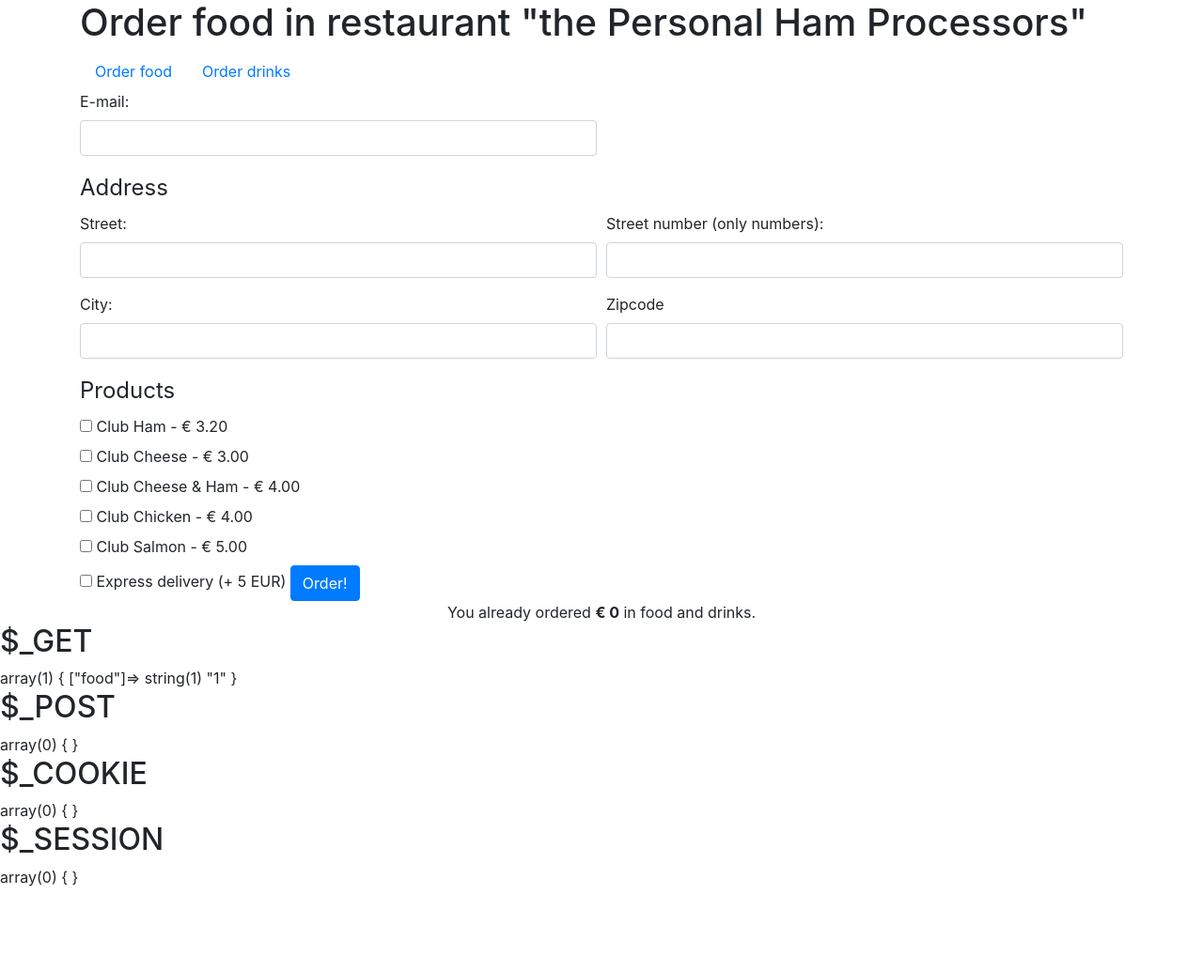
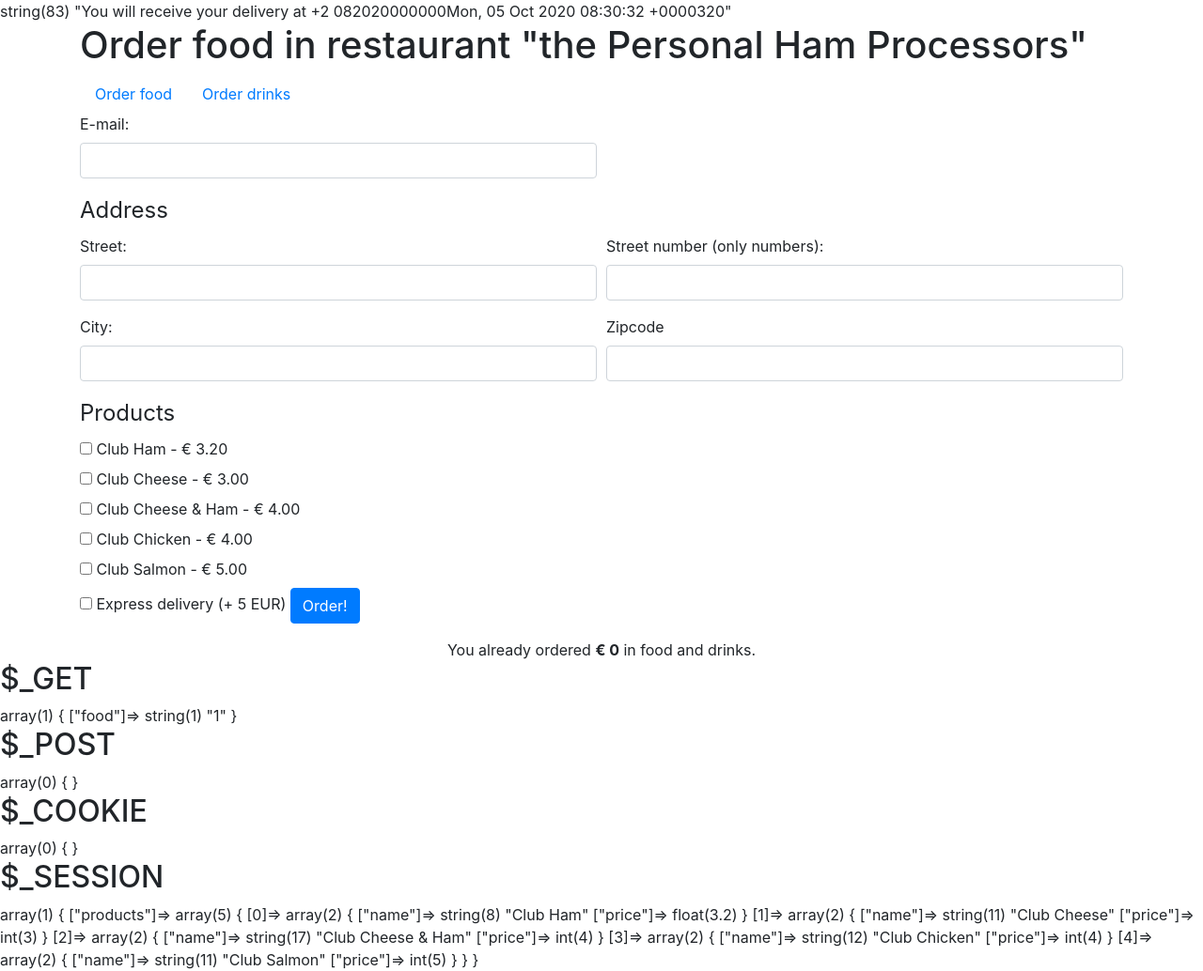
Before and after one commit to Tessakam/php-order-form, a PHP site: page /index.php?food=1 in a window 1280 px wide. Shown: the whole page at 94% size. Before the commit the page ends 944 px from the top, so only its background shows below. Run offline with PHP 8.4, Linux system fonts and the light colour scheme.

Commit message:
working on the delivery time

```diff
--- a/index.php
+++ b/index.php
@@ -70,9 +70,8 @@ if ($_SERVER["REQUEST_METHOD"] == "POST") {
         // validate number
         if (!is_numeric($streetNumber)) {
             $streetNumberErr = "Data entered is not a number";
-        }
-        else {
-        $_SESSION['streetnumber'] = $streetNumber;
+        } else {
+            $_SESSION['streetnumber'] = $streetNumber;
         }
     }
 
@@ -90,8 +89,7 @@ if ($_SERVER["REQUEST_METHOD"] == "POST") {
         // validate number (also possible with is_numeric
         if (!filter_var($zipcode, FILTER_VALIDATE_INT)) {
             $zipcodeErr = "Data entered is not a number";
-        }
-        else {
+        } else {
             $_SESSION['zipcode'] = $zipcode;
         }
     }
@@ -129,27 +127,37 @@ $drinks = [
 
 //make food default page by using session
 //isset = Check whether a variable is empty
-if (!isset($_SESSION['products'])){
+if (!isset($_SESSION['products'])) {
     $products = $food;
-    } else {
+} else {
     $products = $_SESSION['products'];
 }
-
 //switch between drinks and food
-if (isset($_GET['food'])){
+if (isset($_GET['food'])) {
     if ($_GET['food'] == 1) {
         $products = $food;
+        $_SESSION['products'] = $food;
     } else {
         $products = $drinks;
+        $_SESSION['products'] = $drinks;
     }
 }
 
 //Calculate the delivery time: normal delivery: 2H // express 45 min
-// new date/time object
-//$date = new DateTime('now');
-//var_dump($date);
 
+$delivery = "";
 $totalValue = 0;
+
+if (isset($_GET['express_delivery'])) { // express delivery checked?
+    $delivery = "You will receive your delivery at " . date("+45minutes") . $totalValue += 5;
+} else {
+    $delivery = "You will receive your delivery at " . date("+2 hours") . $totalValue;
+}
+var_dump($delivery);
+
+//add delivery time to popup
+
+
 // whatIsHappening();
 require 'form-view.php';
 //https://www.tutorialspoint.com/php/php_validation_example.htm
```
